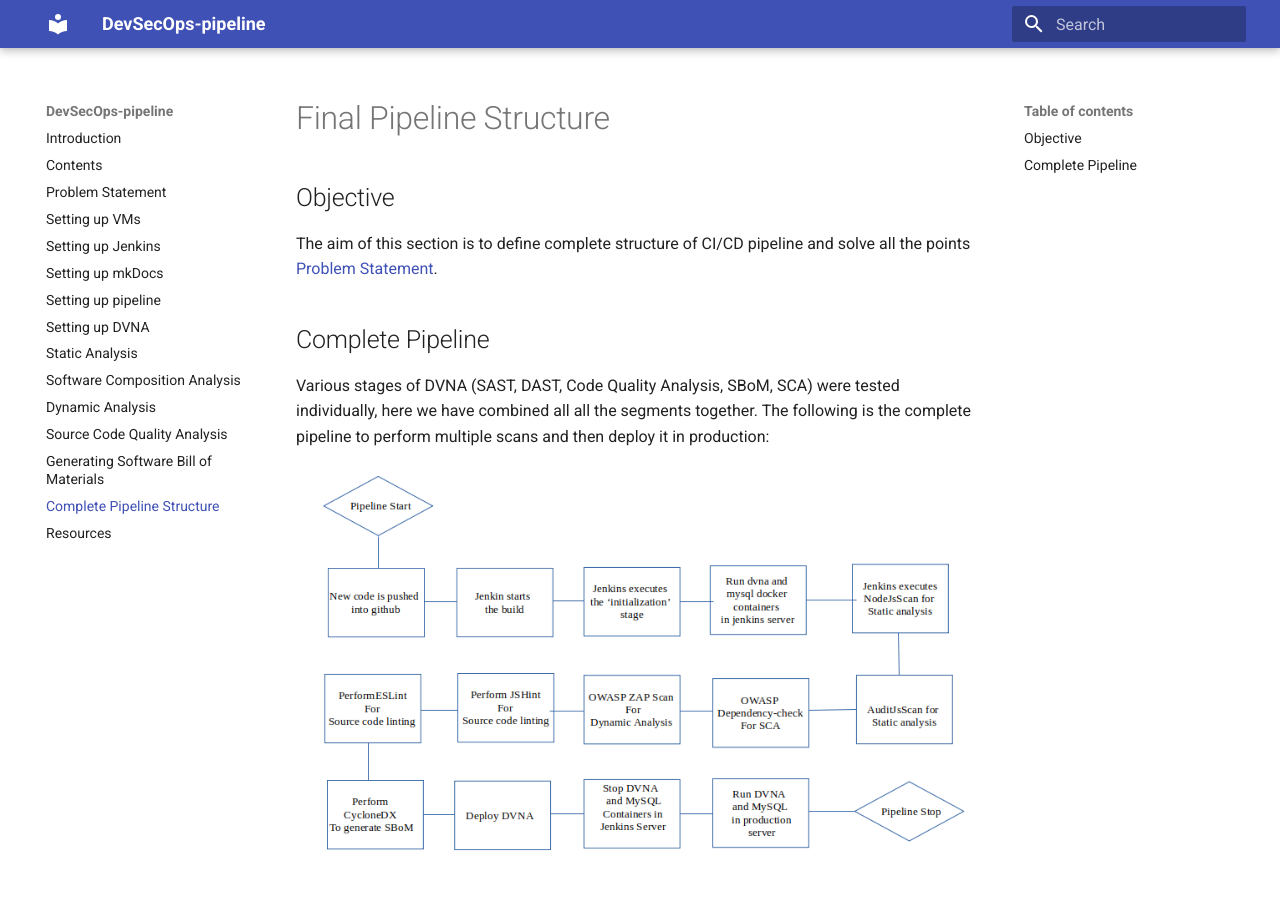
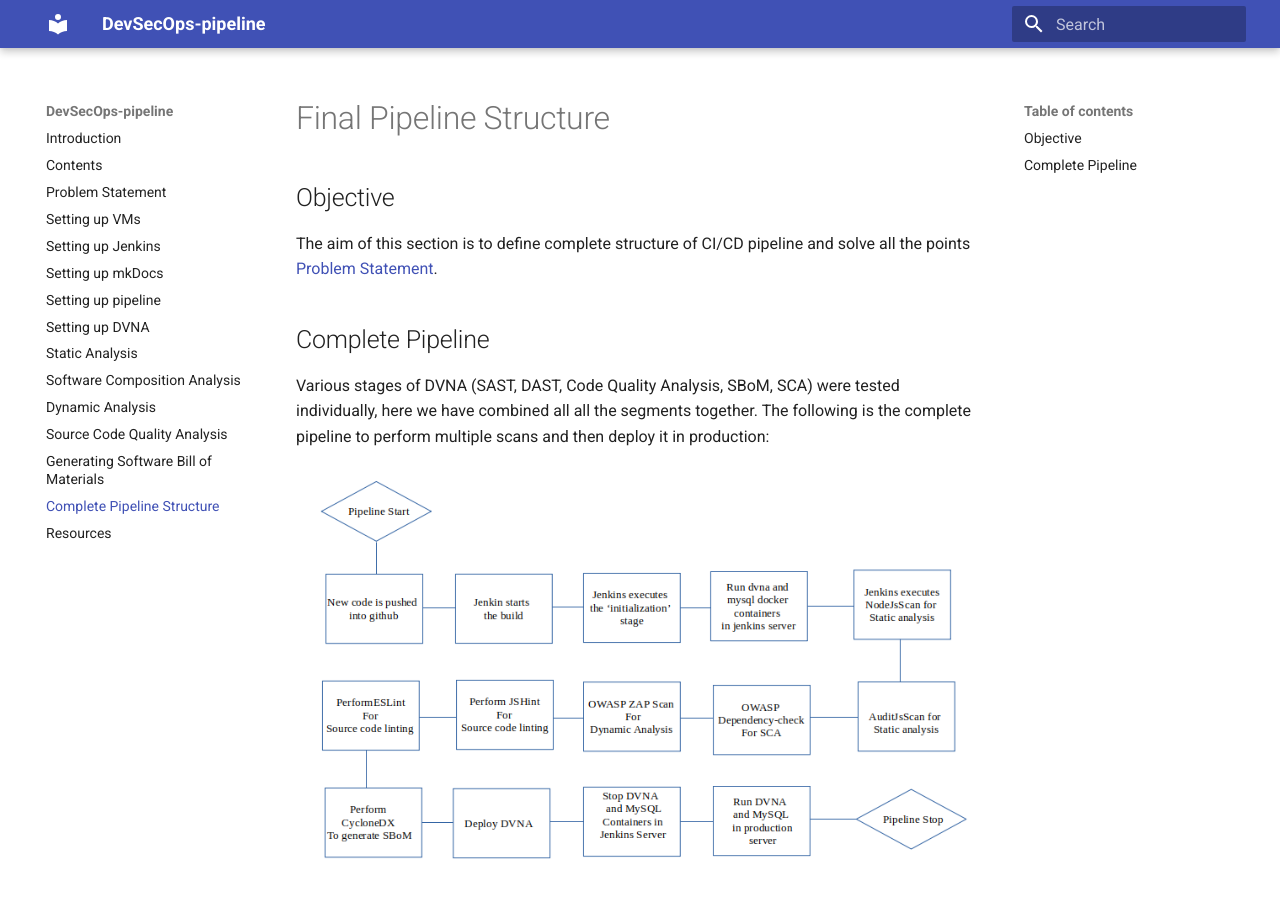
Before and after one commit to Apoorva-lokhande/DevSecOps-Internship, an MkDocs documentation site: the page built from docs/Complete-pipeline.md, in a window 1280 px wide and 900 px high. Built offline with MkDocs 1.6.1 and Material for MkDocs 9.7.7, drawn with Linux system fonts in a browser that asks for light colours.

Commit message:
updated pipeline

```diff
--- a/docs/Complete-pipeline.md
+++ b/docs/Complete-pipeline.md
@@ -9,7 +9,7 @@
 
 Various stages of DVNA (SAST, DAST, Code Quality Analysis, SBoM, SCA) were tested individually, here we have combined all all the segments together. The following is the complete pipeline to perform multiple scans and then deploy it in production:
 
-![image](pictures/pipeline-strucrute.png)
+![image](pictures/pipeline-updated.png)
 
     pipeline {
         agent any
```
Also changed, not shown: docs/pictures/pipeline-arrow.png (added), docs/pictures/pipeline-updated.png (added), site/Complete-pipeline/index.html, site/pictures/pipeline-arrow.png (added), site/pictures/pipeline-updated.png (added), 1 other file.
